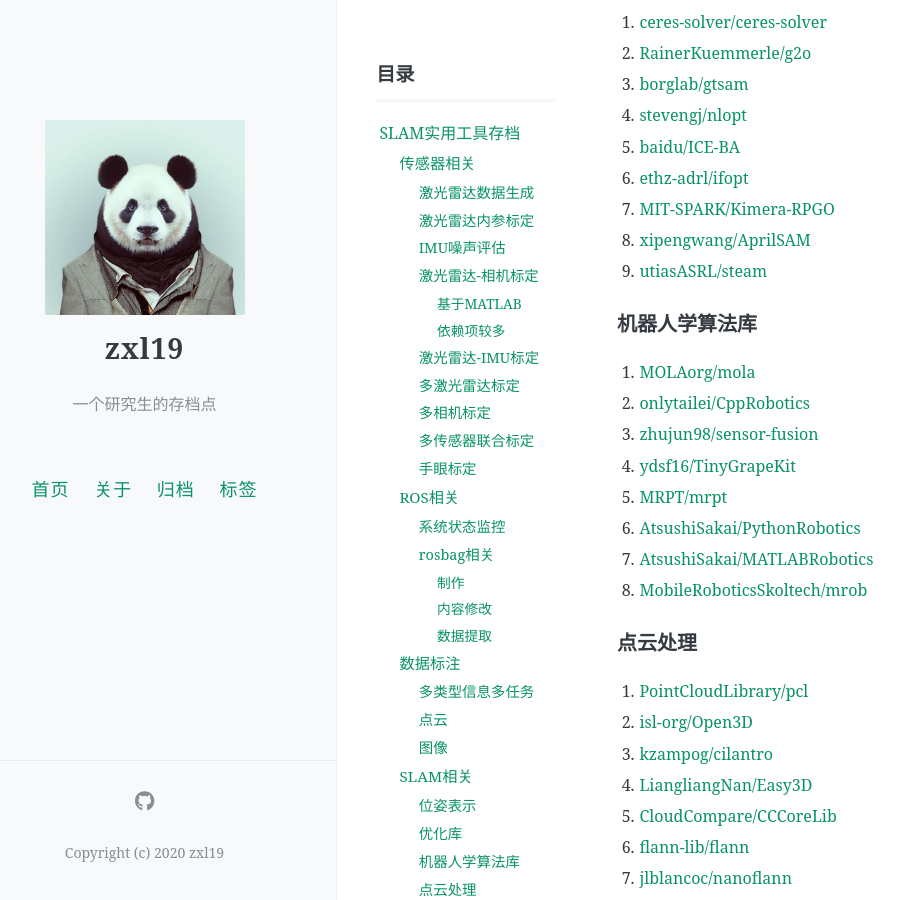
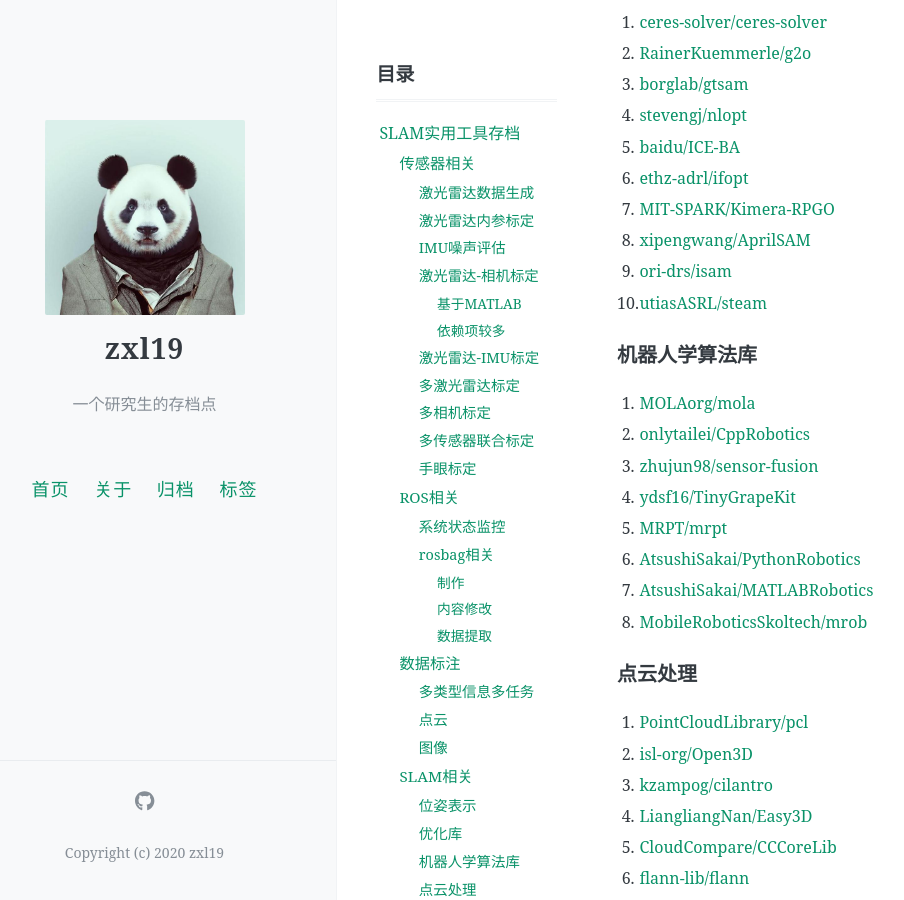
Before and after one commit to zxl19/zxl19.github.io, a Jekyll site: the page built from _posts/2021-05-25-slam-tool.md, in a window 1280 px wide and 900 px high, scrolled down 3995 px. Shown: the whole window, without its empty margins (47-951 px from the left). Built offline with Jekyll 4.4.1, drawn with Linux system fonts in a browser that asks for light colours; comment, search, counter and statistics services are not loaded.

Commit message:
Update 2021-05-25-slam-tool.md

```diff
--- a/_posts/2021-05-25-slam-tool.md
+++ b/_posts/2021-05-25-slam-tool.md
@@ -157,7 +157,8 @@ pinned: false
 6. [ethz-adrl/ifopt](https://github.com/ethz-adrl/ifopt)
 7. [MIT-SPARK/Kimera-RPGO](https://github.com/MIT-SPARK/Kimera-RPGO)
 8. [xipengwang/AprilSAM](https://github.com/xipengwang/AprilSAM)
-9. [utiasASRL/steam](https://github.com/utiasASRL/steam)
+9. [ori-drs/isam](https://github.com/ori-drs/isam)
+10. [utiasASRL/steam](https://github.com/utiasASRL/steam)
 
 ### 机器人学算法库
 
```
